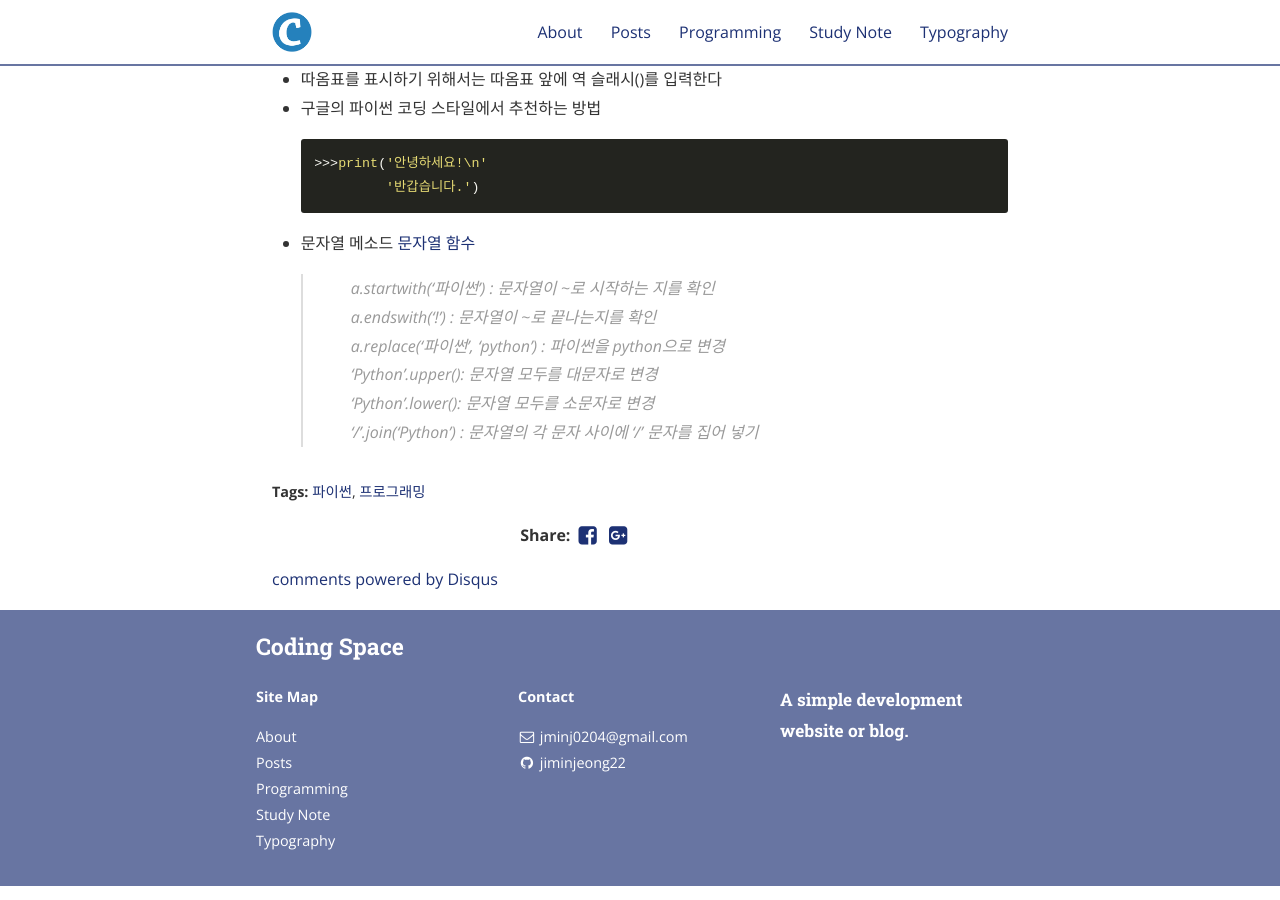
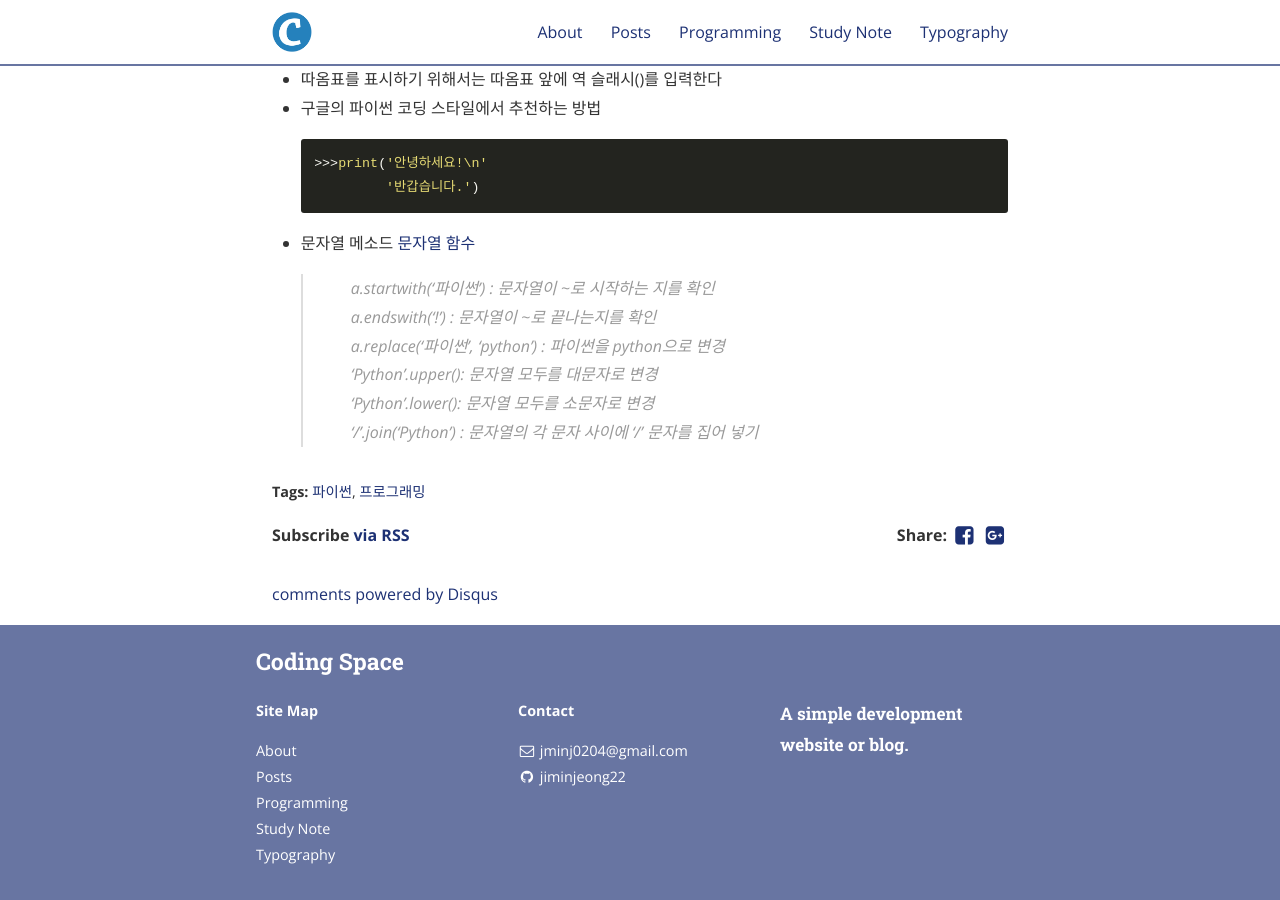
Before and after one commit to jiminjeong22/jiminjeong22.github.io_v2, a Jekyll site: the page built from _posts/2019-12-17-pypro-chap2.md, in a window 1280 px wide and 900 px high, scrolled down 1257 px. Built offline with Jekyll 4.4.1, drawn with Linux system fonts in a browser that asks for light colours; nearby versions of some CDN libraries; some web fonts are replaced; comment, search, counter and statistics services are not loaded.

Commit message:
20200208

```diff
--- a/_layouts/post.html
+++ b/_layouts/post.html
@@ -41,6 +41,9 @@
 {% endif %}
 {% endif %}
 
+<section class="rss">
+  <p class="rss-subscribe text"><strong>Subscribe <a href="{{ "/feed.xml" | prepend: site.baseurl }}">via RSS</a></strong></p>
+</section>
 
 <section class="share">
   <span>Share: </span>
```
